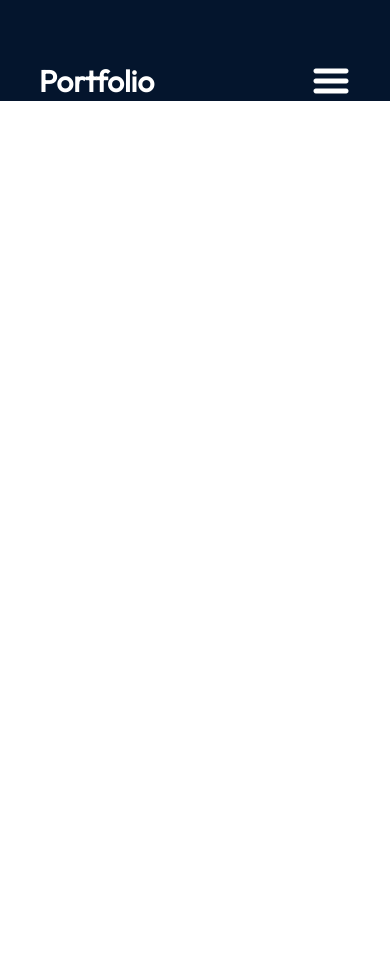
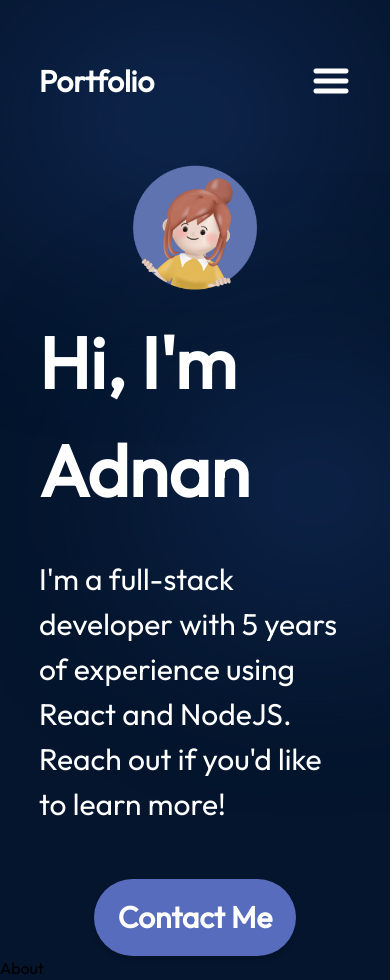
Before and after one commit to adnan-mkhtr/my-portfolio-v1, a React (Vite) app: page / in a window 390 px wide. Before the commit the page ends 844 px from the top, so only its background shows below. Built offline with nearby package versions, Linux system fonts and the light colour scheme.

Commit message:
Fix Navbar and create Hero section

```diff
--- a/package.json
+++ b/package.json
@@ -11,6 +11,7 @@
   },
   "dependencies": {
     "@fontsource/outfit": "^5.0.8",
+    "@fontsource/roboto": "^5.0.8",
     "react": "^18.3.1",
     "react-dom": "^18.3.1"
   },
--- a/src/App.jsx
+++ b/src/App.jsx
@@ -1,10 +1,14 @@
 import Navbar from './components/Navbar';
+import Hero from './components/Hero';
 import image from './assets/nav/closeIcon.png';
+import About from './components/About';
 
 function App() {
   return (
     <div className="bg-dark2 w-full h-full overflow-hidden font-outfit">
       <Navbar />
+      <Hero />
+      <About />
       {/* <img src={image} alt="" /> */}
     </div>
   );
--- a/src/components/Hero.jsx
+++ b/src/components/Hero.jsx
@@ -0,0 +1,32 @@
+import heroImage from '../assets/hero/heroImage.png';
+
+const Hero = () => {
+  return (
+    <section className="relative flex items-center justify-between mt-12 z-[1] mx-[10%] max-830:flex-col-reverse">
+      <div className="flex flex-col items-start text-text z-[1] max-830:items-center">
+        <h1 className="text-[72px] font-[900] mb-8 font-outfit bg-clip-text">
+          Hi, I'm Adnan
+        </h1>
+        <p className="text-[30px] font-outfit mb-[52px]">
+          I'm a full-stack developer with 5 years of experience using React and
+          NodeJS. Reach out if you'd like to learn more!
+        </p>
+        <a
+          className="bg-primary text-text rounded-full text-[30px] font-semibold px-6 py-4 shadow-md hover:shadow-lg transition-shadow no-underline"
+          href=""
+        >
+          Contact Me
+        </a>
+      </div>
+      <img
+        src={heroImage}
+        alt="Hero"
+        className="w-1/2 z-[1] animate-floating"
+      />
+      <div className="absolute w-[50vw] h-[50vw] min-w-[350px] top-[-128px] left-[-10vw] rounded-full bg-secondary/70 blur-[100px] z-0" />
+      <div className="absolute w-[70vw] h-[50vw] min-w-[250px] top-[246px] right-[-25vw] rounded-full bg-secondary/70 blur-[100px] z-0" />
+    </section>
+  );
+};
+
+export default Hero;
--- a/src/components/Navbar.jsx
+++ b/src/components/Navbar.jsx
@@ -47,13 +47,13 @@ const Navbar = () => {
       <ul
         className={
           menuOpen
-            ? 'fixed md:hidden left-0 top-4 w-[60%] h-full border-r border-r-gray-900 bg-dark2 ease-in-out duration-500'
+            ? 'fixed md:hidden left-0 top-0 w-[60%] h-full border-r border-r-gray-900 bg-dark2 ease-in-out duration-500'
             : 'ease-in-out w-[60%] duration-500 fixed top-0 bottom-0 left-[-100%]'
         }
       >
         {/* Mobile Logo */}
         <a
-          className=" p-4 text-3xl font-semibold no-underline text-text"
+          className="flex items-center p-6 text-3xl font-semibold no-underline text-text"
           href="/"
         >
           Portfolio
@@ -63,7 +63,7 @@ const Navbar = () => {
         {navItems.map((item) => (
           <li
             key={item.id}
-            className="mt-4 p-4 border-b text-text cursor-pointer border-gray-600"
+            className="text-2xl mt-4 p-6 border-b text-text cursor-pointer border-gray-600"
           >
             <a href={item.href} className="no-underline">
               {item.text}
--- a/tailwind.config.js
+++ b/tailwind.config.js
@@ -13,6 +13,20 @@ export default {
     },
     fontFamily: {
       outfit: ['Outfit', 'Arial', 'Helvetica', 'sans-serif'],
+      roboto: ['Roboto', 'sans-serif'],
+    },
+    animation: {
+      floating: 'float 3s ease-in-out infinite',
+    },
+    keyframes: {
+      float: {
+        '0%': { transform: 'translateY(0px)' },
+        '50%': { transform: 'translateY(-10px)' },
+        '100%': { transform: 'translateY(-0px)' },
+      },
+    },
+    screens: {
+      'max-830': { max: '830px' },
     },
   },
   plugins: [],
```
Also changed, not shown: 1 other file (tests, documents, lock files or other folders).
